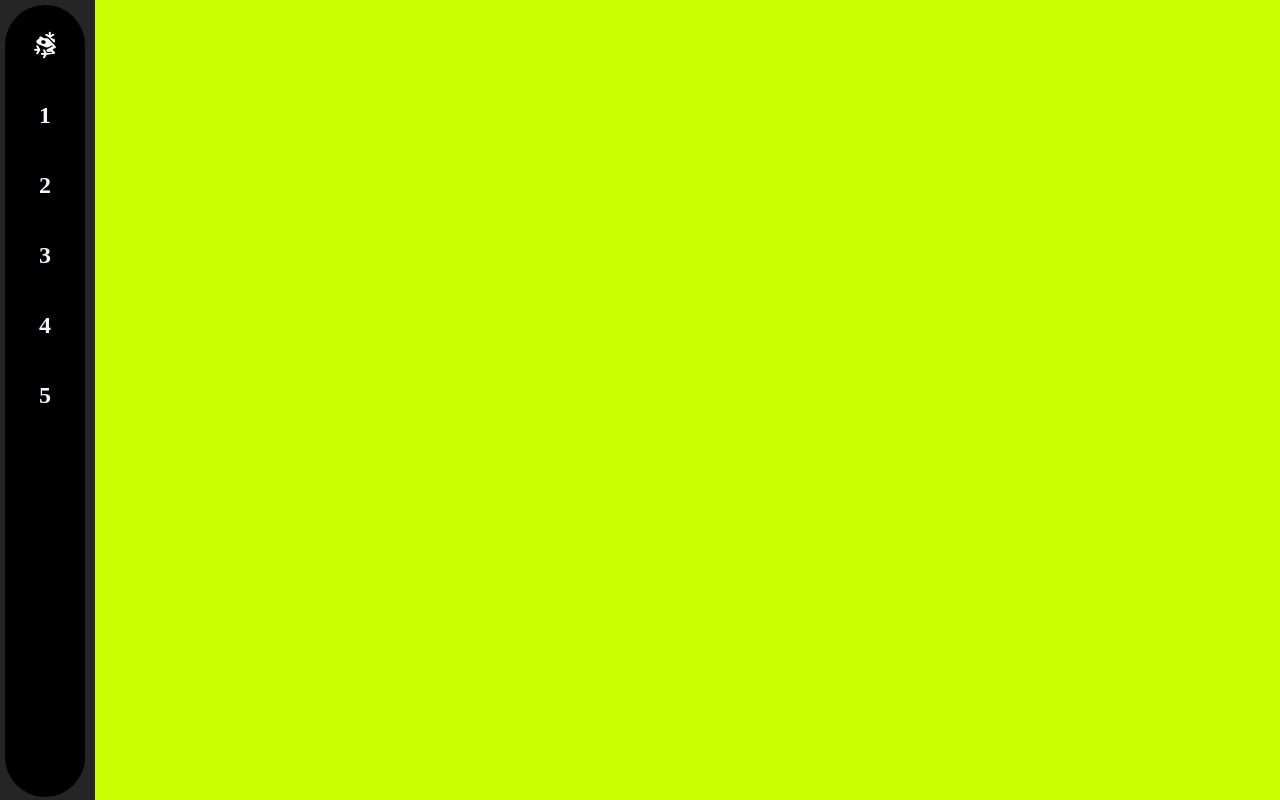
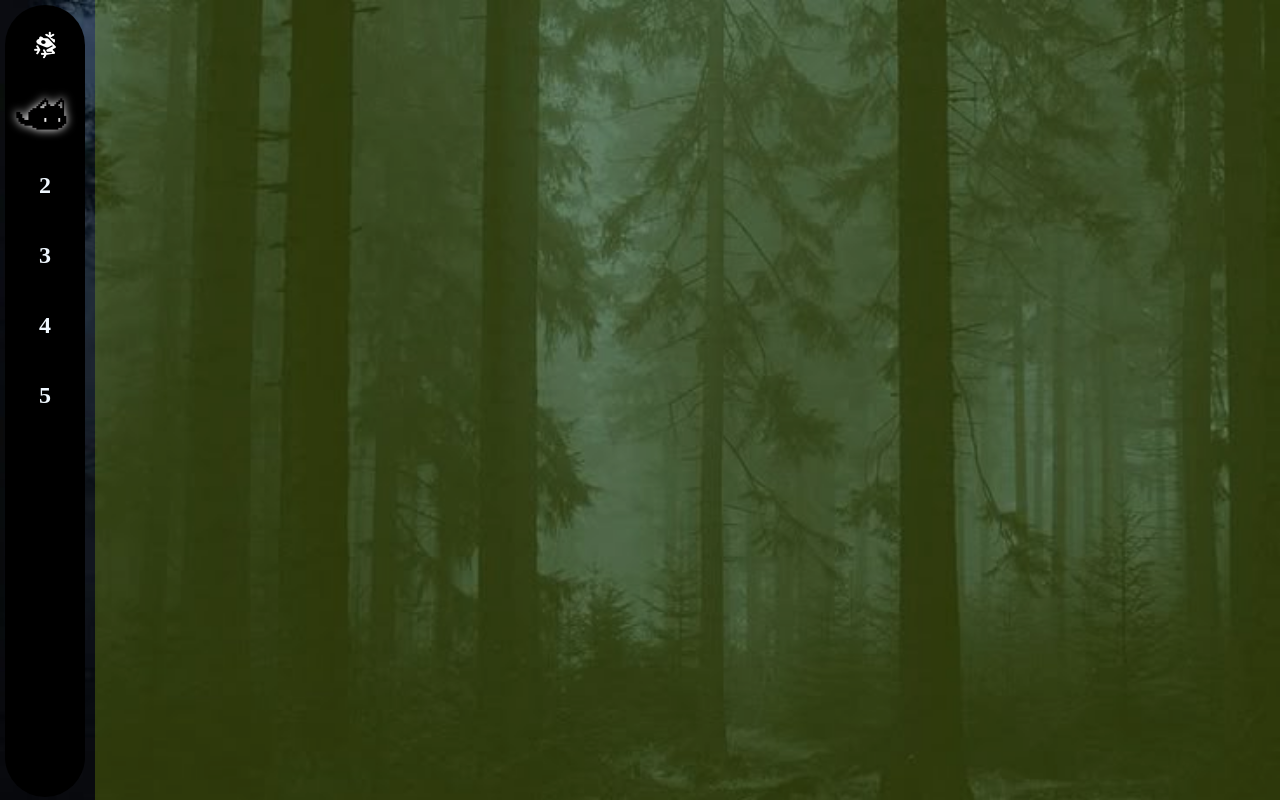
Before and after one commit to Chuva-v/programa--o-em-novas-tecnologias-web-2-modulo, a plain HTML site: page index.html in a window 1280 px wide. Shown: the top 800 px of the page. Drawn offline with Linux system fonts and the light colour scheme.

Commit message:
add pulo

```diff
--- a/assents/Styles/estilos.css
+++ b/assents/Styles/estilos.css
@@ -3,7 +3,8 @@
     padding: 0;
 }
 body{
-    background-color: rgb(37, 37, 37);
+    background-repeat: no-repeat;
+    background-size: cover;
 }
 header{
     position: absolute;
@@ -48,6 +49,7 @@ a{
     display: grid;
     justify-items: center;
     align-items: center;
+    transition: transform 0.2s ease;
 }
 a :hover{
     background-color: #ccff00;
@@ -60,6 +62,25 @@ a :hover{
     display: grid;
     justify-items: center;
     align-items: center;
+    animation: pular 0.5s ease;
+}
+.cat{
+    filter: drop-shadow(-1px 1px 1px #ccff00);
+    filter: drop-shadow(0 0 5px #ffffff);
+    width: 70px;
+    height: 70px;
+    border-radius: 50px;
+}
+@keyframes pular {
+    0% {
+        transform: translateY(0); /* Posição inicial */
+    }
+    30% {
+        transform: translateY(-15px); /* Pula para cima */
+    }
+    60% {
+        transform: translateY(0); /* Volta à posição original */
+    }
 }
 .h22{
     display: grid;
@@ -70,7 +91,7 @@ a :hover{
     height: 70px;
 }
 .conteiner{
-    background-color: #ccff00;
+    background-color: #ccff0031;
     margin-left: 95px;
     width: 95vw;
     height: 100vh;
--- a/index.html
+++ b/index.html
@@ -6,6 +6,7 @@
     <title>art</title>
     <link rel="stylesheet" href="assents/Styles/estilos.css">
     <link rel="shortcut icon" type="imagex/png" href="assents/img/logo.jpg" >
+    <style>body{background-image: url("assents/img/05182734a1e86902f139e7f940bd0114.jpg");}</style>
 </head>
 <body>
     <header>
@@ -13,7 +14,7 @@
             <img src="assents/img/logo.01.jpg" alt="logo" class="foto">
         </div>
         <nav>
-            <a href=""><h2 class="h22">1</h2></a>
+            <a href=""><img src="assents/img/cat-removebg-preview.png" alt="f" class="cat"></a>
             <a href=""><h2 class="h22">2</h2></a>
             <a href=""><h2 class="h22">3</h2></a>
             <a href=""><h2 class="h22">4</h2></a>
```
Also changed, not shown: assents/img/05182734a1e86902f139e7f940bd0114.jpg (added), assents/img/cat-removebg-preview.png (added), assents/img/cat.jpg (added).
